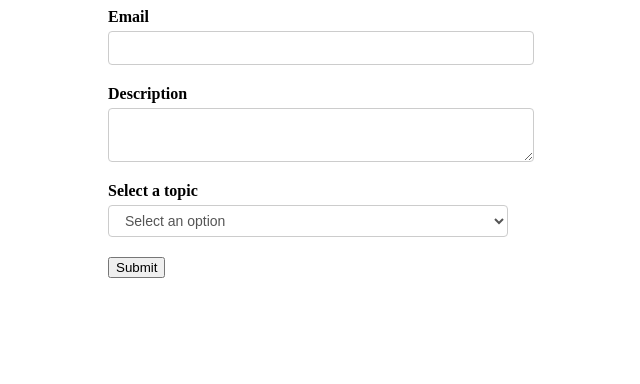
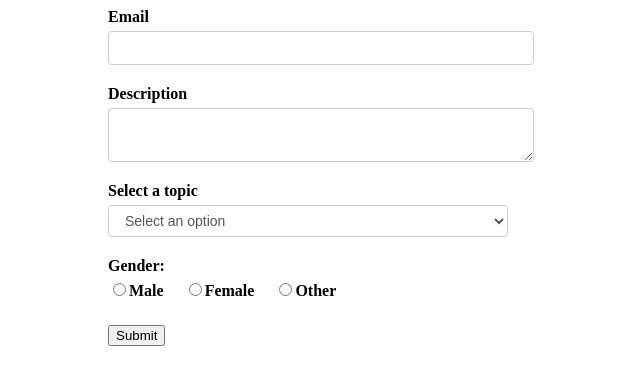
Before and after one commit to ninad-react/React-formik-learning, a React (Vite) app: page / in a window 1280 px wide. Shown: the top 384 px of the page, without its empty margins (319-959 px from the left). Built offline with nearby package versions, Linux system fonts and the light colour scheme.

Commit message:
added gender field

```diff
--- a/src/App.css
+++ b/src/App.css
@@ -9,8 +9,15 @@ label {
   margin-bottom: 5px;
 }
 
+input + label {
+  font-weight: bold;
+  display: inline-flex;
+  margin-right: 20px;
+}
+
 input[type='text'],
 input[type='email'],
+input[type='password'],
 textarea,
 select {
   display: block;
--- a/src/components/FormikContainer.jsx
+++ b/src/components/FormikContainer.jsx
@@ -12,16 +12,24 @@ function FormikContainer() {
         { key : 'Option 3', value: 'option3'},
     ]
 
+    const radioOptions = [
+        { key : 'Male', value: 'Male'},
+        { key : 'Female', value: 'Female'},
+        { key : 'Other', value: 'Other'},
+    ]
+
     const initialValues = {
         email: '',
         description: '',
-        selectOption: ''
+        selectOption: '',
+        radioOption: ''
     };
 
     const validationSchema = yup.object({
         email: yup.string().required('Required'),
         description: yup.string().required(),
-        selectOption: yup.string().required()
+        selectOption: yup.string().required(),
+        radioOption: yup.string().required()
     });
 
     const onSubmit = values => console.log('Form data', values);
@@ -54,6 +62,13 @@ function FormikContainer() {
                     options= {dropDownOptions}
                 />
 
+                <FormikControl
+                    control= 'radio'
+                    label= 'Gender'
+                    name= 'radioOption'
+                    options={radioOptions}
+                />
+
                 <button type="submit">Submit</button>
             </Form>
         )}
--- a/src/components/FormikControl.jsx
+++ b/src/components/FormikControl.jsx
@@ -2,6 +2,7 @@ import React from 'react'
 import Input from './Input';
 import TextArea from './TextArea';
 import Select from './Select';
+import RadioButtons from './RadioButtons';
 
 function FormikControl(props) {
     const { control, ...rest } = props
@@ -17,6 +18,8 @@ function FormikControl(props) {
             return <Select {...rest}/>
 
         case 'radio':
+            return  <RadioButtons {...rest}/>
+
         case 'checkbox':
         case 'date':
         default: return null;
--- /dev/null
+++ b/src/components/RadioButtons.jsx
@@ -0,0 +1,38 @@
+import { ErrorMessage, Field } from 'formik';
+import React from 'react'
+import TextError from './TextError';
+
+function RadioButtons(props) {
+
+    const {label, name, options, ...rest} = props;
+
+  return (
+    <div className='form-control'>
+        <label htmlFor={name}>Gender: </label>
+        <Field name={name} {...rest}>
+            {
+                ({field}) => {
+                    console.log('field', field);
+                    return options.map( option => {
+                        return (
+                            <React.Fragment key={option.key}>
+                                <input
+                                    type='radio'
+                                    id={option.value}
+                                    {...field}
+                                    value={option.value}
+                                    checked={field.value === option.value}
+                                />
+                                <label htmlFor={option.value}>{option.key}</label>
+                            </React.Fragment>
+                        )
+                    })
+                }
+            }
+        </Field>
+        <ErrorMessage name={name} component={TextError}/>
+    </div>
+  )
+}
+
+export default RadioButtons
```
